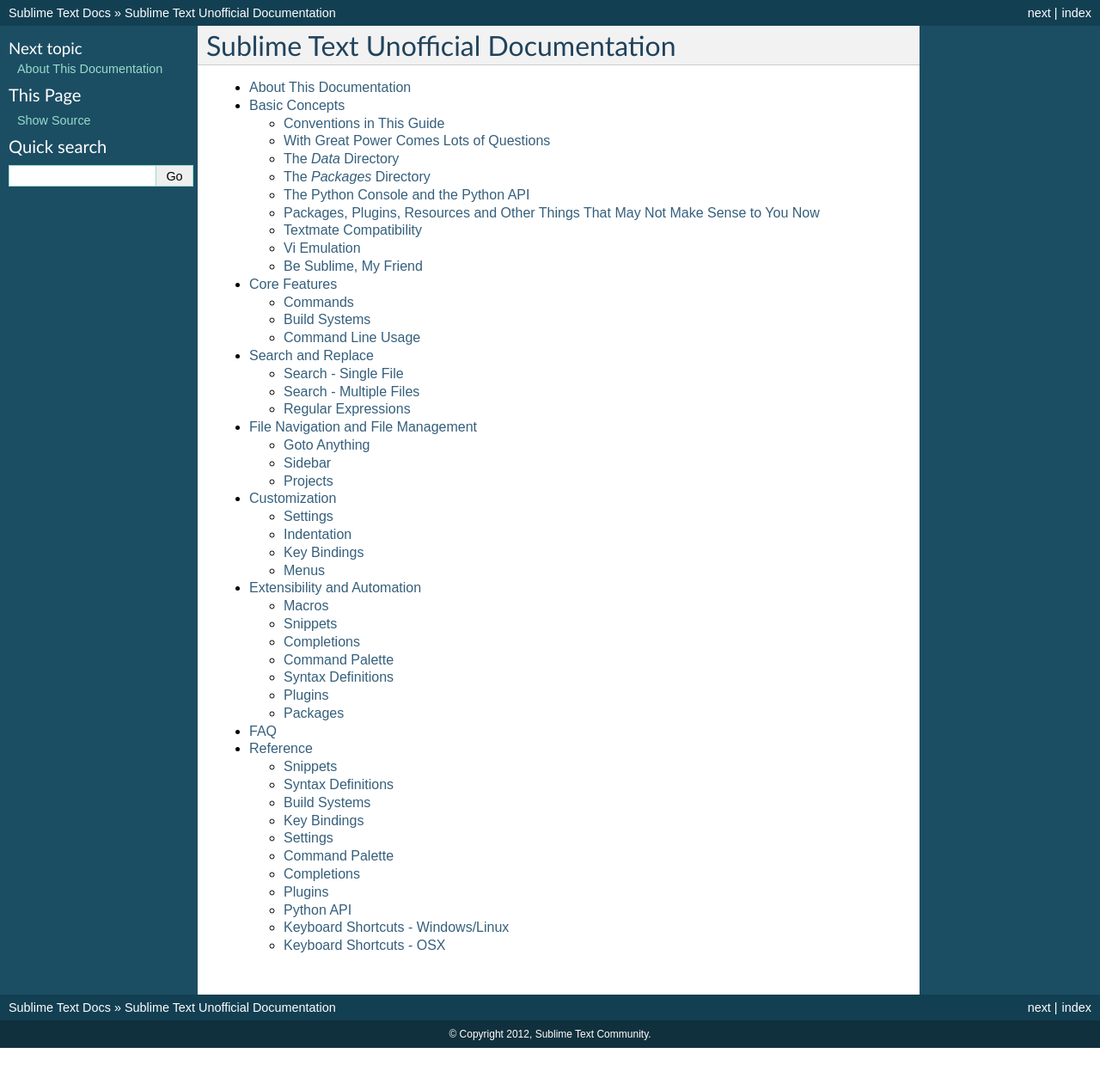
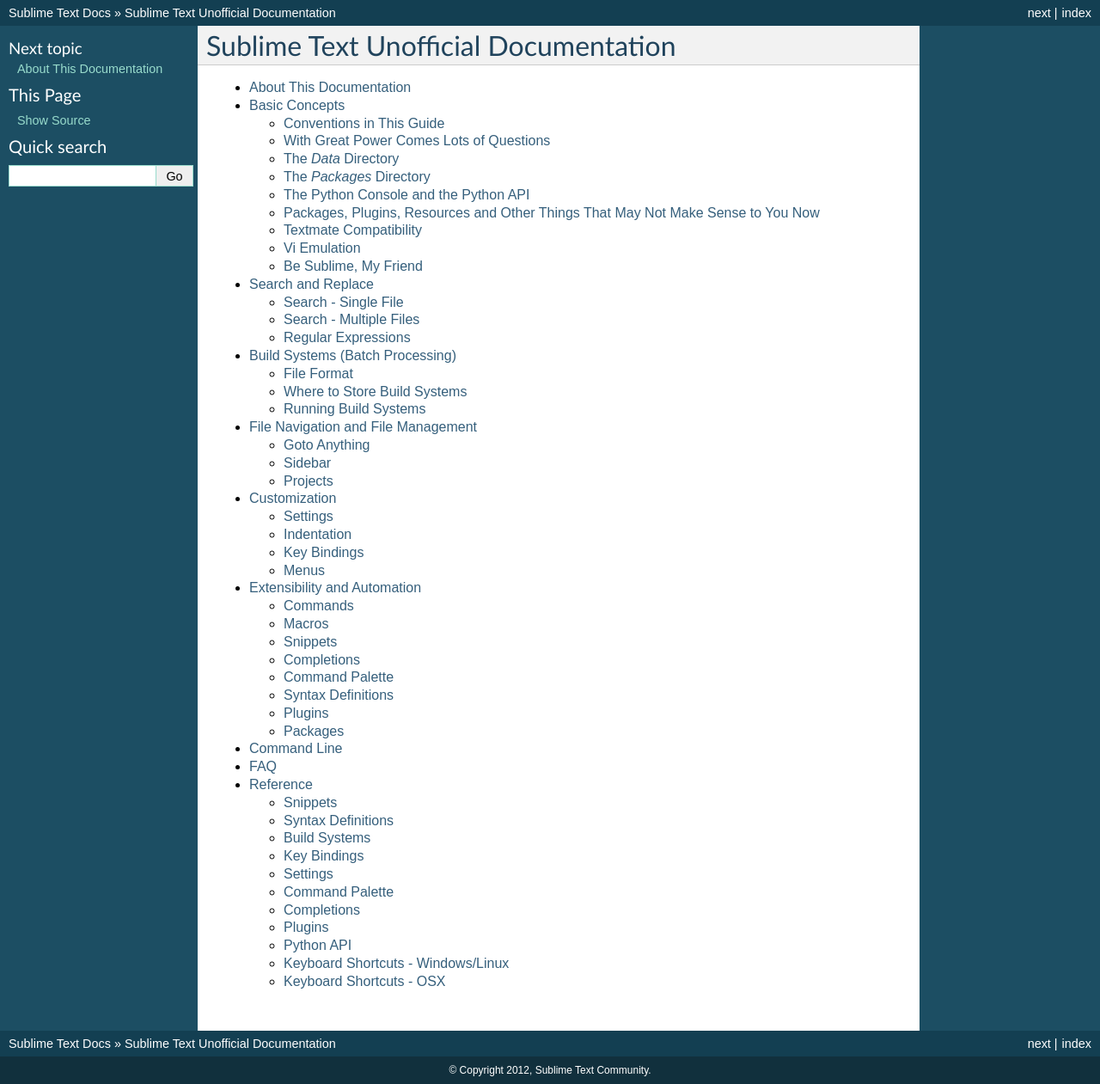
Before and after one commit to guillermooo/sublime-undocs, a Sphinx documentation site: the page built from source/index.rst, in a window 1280 px wide. Shown: the whole page at 86% size. Built offline with Sphinx 7.4.7, drawn with Linux system fonts in a browser that asks for light colours; before the commit the page ends 1219 px from its top, so only the background shows below that.

Commit message:
file reorg
--HG--
rename : source/core/command_line.rst => source/command_line/command_line.rst
rename : source/core/commands.rst => source/extensibility/commands.rst
rename : source/core/build_systems.rst => source/file_processing/build_systems.rst

```diff
--- a/source/extensibility/extensibility.rst
+++ b/source/extensibility/extensibility.rst
@@ -7,6 +7,7 @@
 .. toctree::
     :maxdepth: 2
 
+    commands
     macros
     snippets
     completions
--- a/source/core/build_systems.rst
+++ b/source/file_processing/build_systems.rst
@@ -1,6 +1,6 @@
-=============
-Build Systems
-=============
+================================
+Build Systems (Batch Processing)
+================================
 
 Build systems let you run your files through external programs like
 :program:`make`, :program:`tidy`, interpreters, etc.
--- a/source/index.rst
+++ b/source/index.rst
@@ -11,11 +11,12 @@
 
    intro
    basic_concepts
-   Core Features <core/core_features>
    Search and Replace <search_and_replace/search_and_replace_overview>
+   Build Systems (Batch Processing) <file_processing/build_systems>
    File Navigation and File Management <file_management/file_management>
    Customization <customization/customization>
    Extensibility and Automation <extensibility/extensibility>
+   Command Line <command_line/command_line>
    faq
    Reference <reference/reference>
 
```
Also changed, not shown: source/core/core_features.rst (deleted, +0 -12 lines), source/editing/editing.rst (added, +9 -0 lines), source/command_line/command_line.rst (renamed from source/core/command_line.rst), source/extensibility/commands.rst (renamed from source/core/commands.rst), 1 other file.
